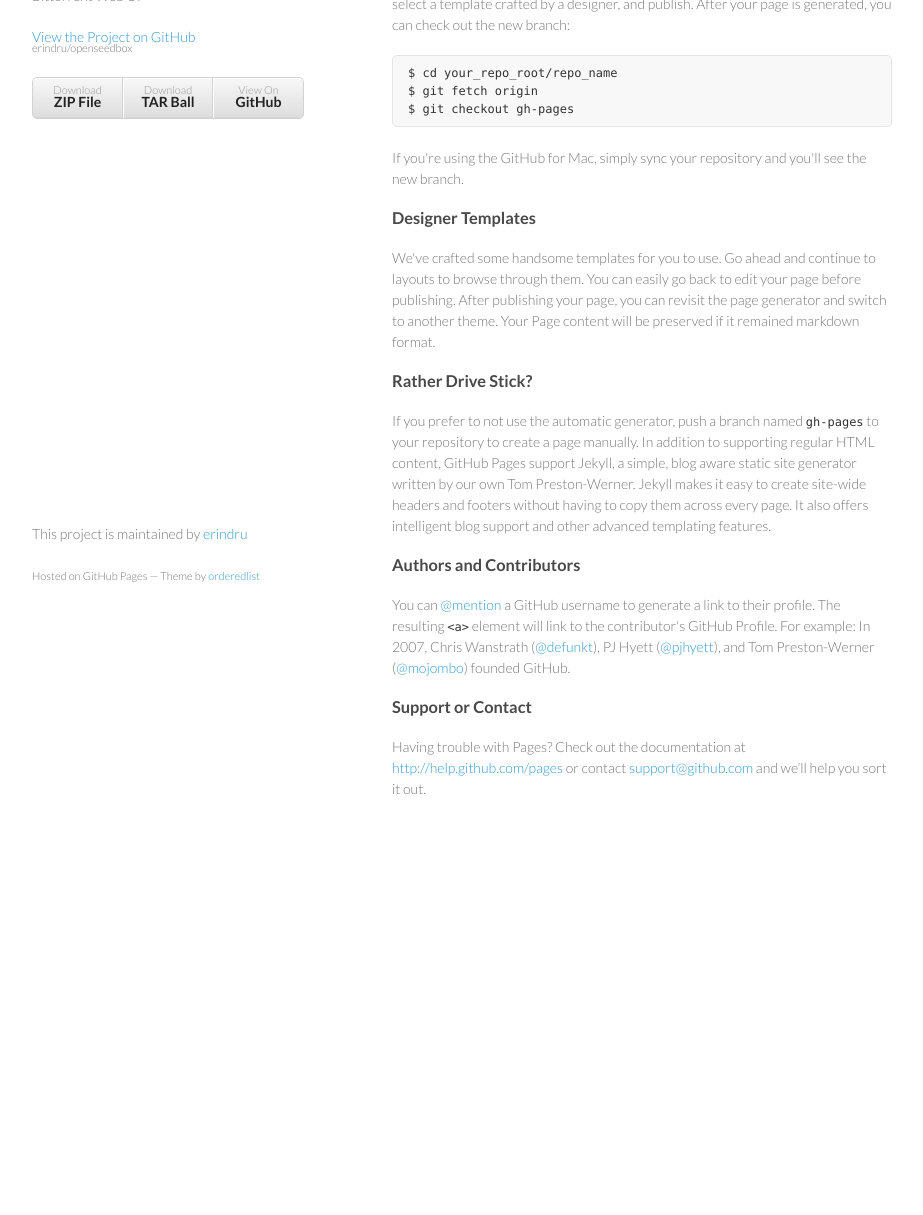
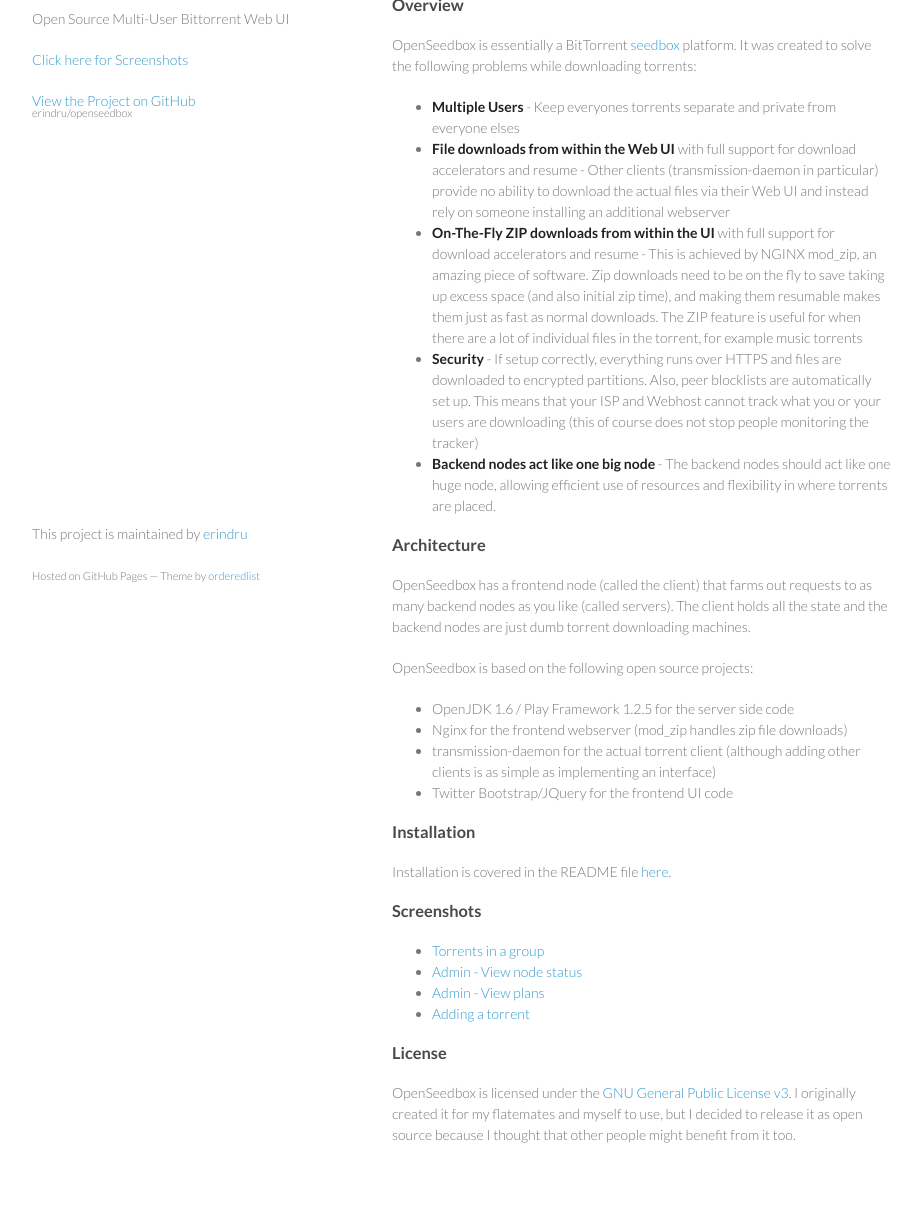
Before and after one commit to openseedbox/openseedbox, a plain HTML site: page index.html in a window 1280 px wide. Shown: the part 145-1360 px from the top of the page, without its empty margins (178-1101 px from the left). Before the commit the page ends 1014 px from the top, so only its background shows below. Drawn offline with Linux system fonts and the light colour scheme.

Commit message:
Update index file and add images

```diff
--- a/index.html
+++ b/index.html
@@ -8,6 +8,7 @@
     <link rel="stylesheet" href="stylesheets/styles.css">
     <link rel="stylesheet" href="stylesheets/pygment_trac.css">
     <meta name="viewport" content="width=device-width, initial-scale=1, user-scalable=no">
+    <link rel="shortcut icon" href="images/favicon.ico" />
     <!--[if lt IE 9]>
     <script src="//html5shiv.googlecode.com/svn/trunk/html5.js"></script>
     <![endif]-->
@@ -15,45 +16,54 @@
   <body>
     <div class="wrapper">
       <header>
-        <h1>Openseedbox</h1>
-        <p>OpenSeedbox - Open Source Multi-User Bittorrent Web UI</p>
-
+        <h1><img src="images/openseedbox-web.png" /></h1>
+        <p>Open Source Multi-User Bittorrent Web UI</p>
+        <p class="view"><a href="#screens">Click here for Screenshots</a></p>
         <p class="view"><a href="https://github.com/erindru/openseedbox">View the Project on GitHub <small>erindru/openseedbox</small></a></p>
-
-
-        <ul>
-          <li><a href="https://github.com/erindru/openseedbox/zipball/master">Download <strong>ZIP File</strong></a></li>
-          <li><a href="https://github.com/erindru/openseedbox/tarball/master">Download <strong>TAR Ball</strong></a></li>
-          <li><a href="https://github.com/erindru/openseedbox">View On <strong>GitHub</strong></a></li>
-        </ul>
       </header>
       <section>
-        <h3>Welcome to GitHub Pages.</h3>
+      <p>
+      <strong>Note:</strong> <span style="color:red;">OpenSeedbox is intended only for developers at this time!</span> It does not have an install process that a typical user will find easy to follow. By all means give it a go if you're keen though</p>
+        <h3>Overview</h3>
 
-<p>This automatic page generator is the easiest way to create beautiful pages for all of your projects. Author your page content here using GitHub Flavored Markdown, select a template crafted by a designer, and publish. After your page is generated, you can check out the new branch:</p>
-
-<pre><code>$ cd your_repo_root/repo_name
-$ git fetch origin
-$ git checkout gh-pages
-</code></pre>
-
-<p>If you're using the GitHub for Mac, simply sync your repository and you'll see the new branch.</p>
-
-<h3>Designer Templates</h3>
-
-<p>We've crafted some handsome templates for you to use. Go ahead and continue to layouts to browse through them. You can easily go back to edit your page before publishing. After publishing your page, you can revisit the page generator and switch to another theme. Your Page content will be preserved if it remained markdown format.</p>
-
-<h3>Rather Drive Stick?</h3>
-
-<p>If you prefer to not use the automatic generator, push a branch named <code>gh-pages</code> to your repository to create a page manually. In addition to supporting regular HTML content, GitHub Pages support Jekyll, a simple, blog aware static site generator written by our own Tom Preston-Werner. Jekyll makes it easy to create site-wide headers and footers without having to copy them across every page. It also offers intelligent blog support and other advanced templating features.</p>
-
-<h3>Authors and Contributors</h3>
-
-<p>You can <a href="https://github.com/blog/821" class="user-mention">@mention</a> a GitHub username to generate a link to their profile. The resulting <code>&lt;a&gt;</code> element will link to the contributor's GitHub Profile. For example: In 2007, Chris Wanstrath (<a href="https://github.com/defunkt" class="user-mention">@defunkt</a>), PJ Hyett (<a href="https://github.com/pjhyett" class="user-mention">@pjhyett</a>), and Tom Preston-Werner (<a href="https://github.com/mojombo" class="user-mention">@mojombo</a>) founded GitHub.</p>
-
-<h3>Support or Contact</h3>
-
-<p>Having trouble with Pages? Check out the documentation at <a href="http://help.github.com/pages">http://help.github.com/pages</a> or contact <a href="mailto:support@github.com">support@github.com</a> and we’ll help you sort it out.</p>
+<p>OpenSeedbox is essentially a BitTorrent <a href="http://en.wikipedia.org/wiki/Seedbox">seedbox</a> platform. It was created to solve the following problems while downloading torrents:</p>
+<ul>
+	<li><strong>Multiple Users</strong> - Keep everyones torrents separate and private from everyone elses</li>
+	<li><strong>File downloads from within the Web UI</strong> with full support for download accelerators and resume - Other clients (transmission-daemon in particular) provide no ability to download the actual files via their Web UI and instead rely on someone installing an additional webserver</li>
+	<li><strong>On-The-Fly ZIP downloads from within the UI</strong> with full support for download accelerators and resume - This is achieved by NGINX mod_zip, an amazing piece of software. Zip downloads need to be on the fly to save taking up excess space (and also initial zip time), and making them resumable makes them just as fast as normal downloads. The ZIP feature is useful for when there are a lot of individual files in the torrent, for example music torrents</li>
+	<li><strong>Security</strong> - If setup correctly, everything runs over HTTPS and files are downloaded to encrypted partitions. Also, peer blocklists are automatically set up. This means that your ISP and Webhost cannot track what you or your users are downloading (this of course does not stop people monitoring the tracker)</li>
+	<li><strong>Backend nodes act like one big node</strong> - The backend nodes should act like one huge node, allowing efficient use of resources and flexibility in where torrents are placed.</li>
+</ul>
+	<h3>Architecture</h3>
+	<p>
+		OpenSeedbox has a frontend node (called the client) that farms out requests to as many backend nodes as you like (called servers). The client holds all the state and the backend nodes are just dumb torrent downloading machines.
+	</p>
+	<p>
+		OpenSeedbox is based on the following open source projects:
+		<ul>
+			<li>OpenJDK 1.6 / Play Framework 1.2.5 for the server side code</li>
+			<li>Nginx for the frontend webserver (mod_zip handles zip file downloads)</li>
+			<li>transmission-daemon for the actual torrent client (although adding other clients is as simple as implementing an interface)</li>
+			<li>Twitter Bootstrap/JQuery for the frontend UI code</li>
+		</ul>
+	</p>
+	<h3>Installation</h3>
+	<p>
+		Installation is covered in the README file <a href="https://github.com/erindru/openseedbox">here</a>.
+	</p>
+	<h3 id="screens">Screenshots</h3>
+	<p>
+		<ul>
+			<li><a href="images/screen1.png">Torrents in a group</a></li>
+			<li><a href="images/screen2.png">Admin - View node status</a></li>
+			<li><a href="images/screen3.png">Admin - View plans</a></li>
+			<li><a href="images/screen4.png">Adding a torrent</a></li>
+		</ul>
+	</p>
+	<h3>License</h3>
+	<p>
+		OpenSeedbox is licensed under the <a href="">GNU General Public License v3</a>. I originally created it for my flatemates and myself to use, but I decided to release it as open source because I thought that other people might benefit from it too.
+	</p>
       </section>
       <footer>
         <p>This project is maintained by <a href="https://github.com/erindru">erindru</a></p>
```
Also changed, not shown: images/favicon.ico (added), images/landingpage-graphic.png (added), images/openseedbox-web.png (added), images/screen1.png (added), images/screen2.png (added), images/screen3.png (added), images/screen4.png (added), 1 other file.
